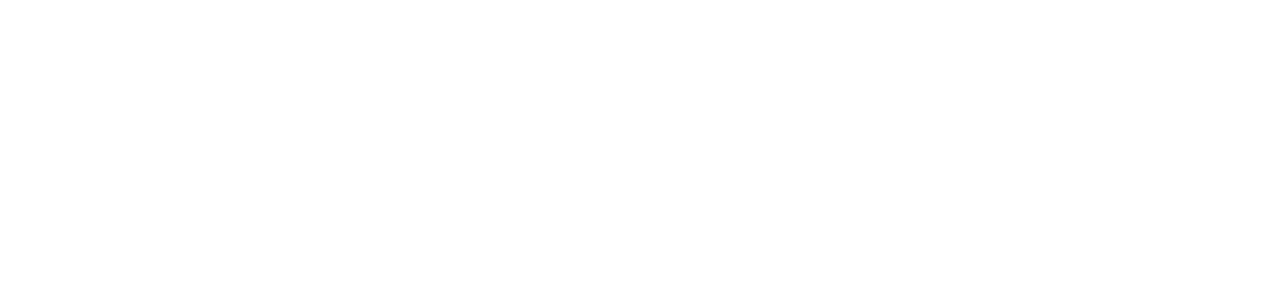
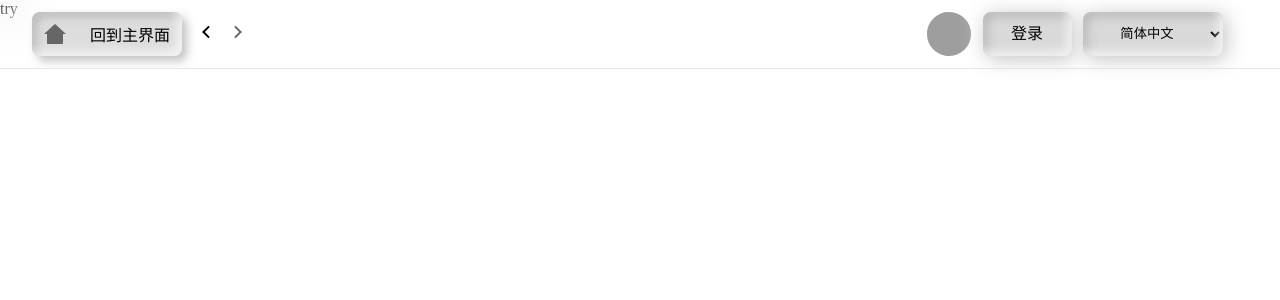
Before and after one commit to Wqinxi/Intelligent-program, a Vue app: page /task1 in a window 1280 px wide. Before the commit this address had no page. Shown: the top 300 px of the page. Built offline with nearby package versions, Linux system fonts and the light colour scheme; grey boxes are pictures that could not be loaded.

Commit message:
智慧编程

```diff
--- a/src/router/index.ts
+++ b/src/router/index.ts
@@ -2,7 +2,7 @@ import { createRouter, createWebHistory } from 'vue-router'
 import ProgramRouter from "@/router/modules/program"
 
 const router = createRouter({
-  history: createWebHistory(import.meta.env.BASE_URL),
+  history: createWebHistory(),
   routes: [  // 一级路由
     {
       path: '/',
--- a/src/router/modules/program.ts
+++ b/src/router/modules/program.ts
@@ -6,15 +6,15 @@ const ProgramRouter: RouteRecordRaw = {
     component: () => import('@/views/student/program/Index.vue'),
     children: [
         {
-            path: 'task1',
+            path: '/task1',
             component: () => import('@/views/student/program/Task1.vue')
         },
         {
-            path: 'task2',
+            path: '/task2',
             component: () => import('@/views/student/program/Task2.vue')
         },
         {
-            path: 'task3',
+            path: '/task3',
             component: () => import('@/views/student/program/Task3.vue')
         }
     ]
--- a/src/views/student/program/Index.vue
+++ b/src/views/student/program/Index.vue
@@ -0,0 +1,16 @@
+<script setup lang="ts">
+import { RouterView, useRoute} from "vue-router";
+
+const route = useRoute()
+
+</script>
+
+<template>
+
+  <RouterView v-slot="{ Component }">
+    <keep-alive>
+      <component :is="Component" />
+    </keep-alive>
+  </RouterView>
+
+</template>
--- a/src/views/student/program/Task.vue
+++ b/src/views/student/program/Task.vue
@@ -84,7 +84,7 @@ function changeVideo(src: string, idx: number) {
 }
 // 未定式
 function goCoding() {
-    router.push('/')
+    router.push('/student/program/task1')
 }
 
 
--- a/src/views/student/program/Task1.vue
+++ b/src/views/student/program/Task1.vue
@@ -0,0 +1,14 @@
+<script setup lang="ts">
+import { useRouter } from 'vue-router'
+
+const router = useRouter()
+
+</script>
+
+<template>
+  <div>try</div>
+</template>
+
+<style scoped>
+
+</style>
```
Also changed, not shown: 1 other file (tests, documents, lock files or other folders).
